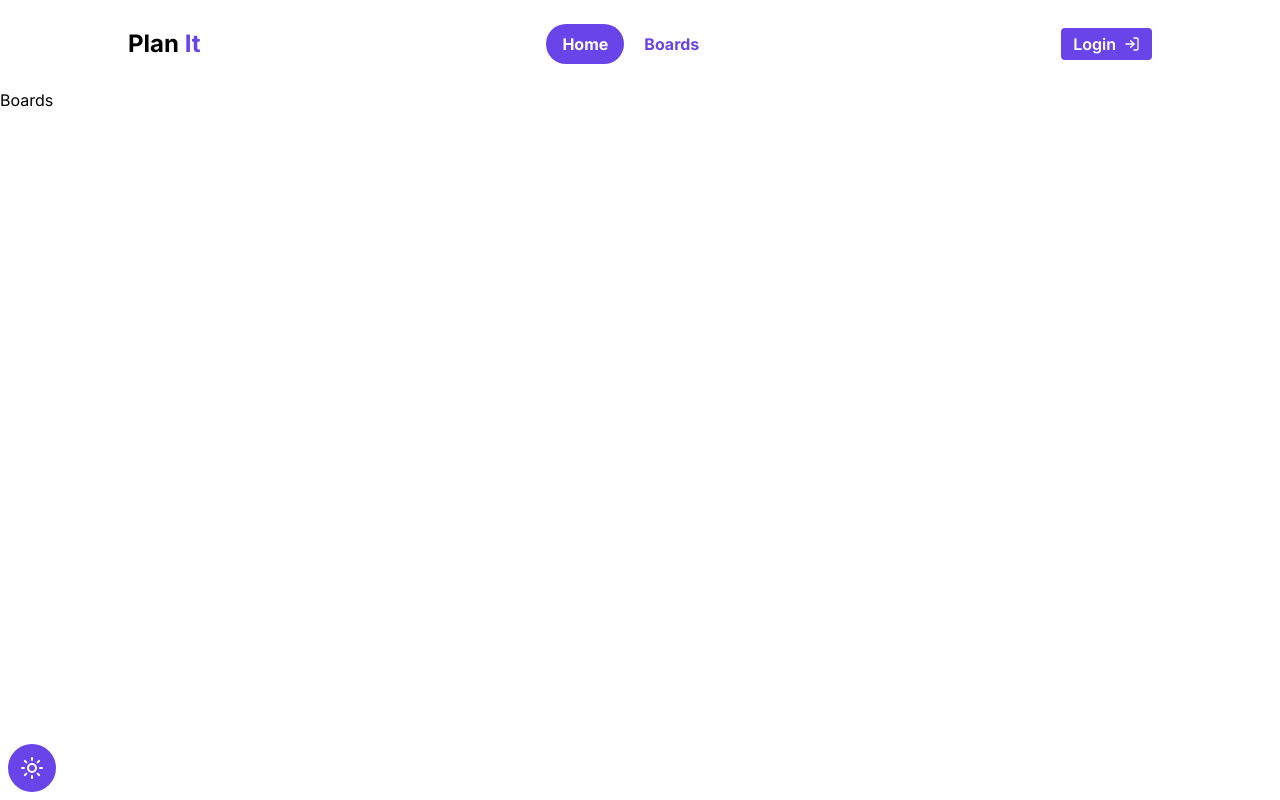
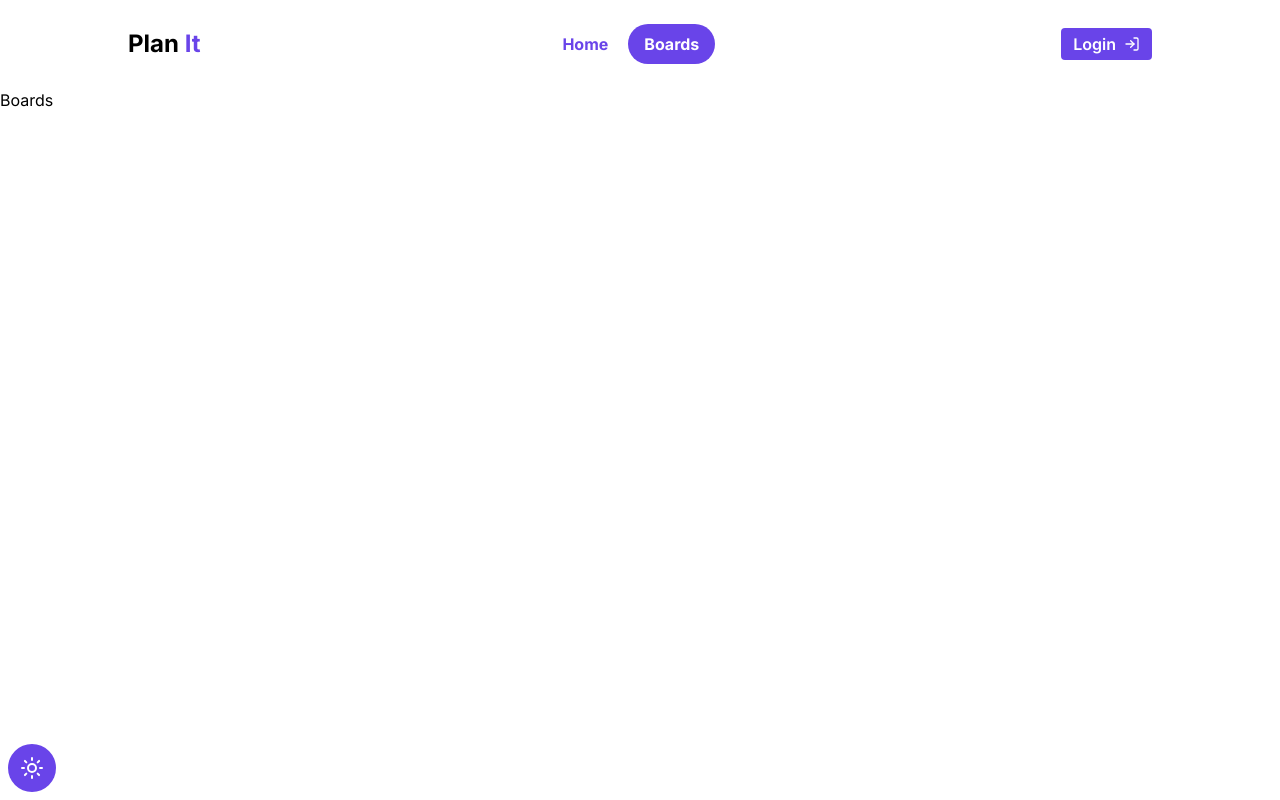
Before and after one commit to AgustinGalante19/plan-it, a Next.js app: page /boards in a window 1280 px wide. Built offline with nearby package versions, Linux system fonts and the light colour scheme; no server answers.

Commit message:
active tab bug fixed

```diff
--- a/src/components/navigation.tsx
+++ b/src/components/navigation.tsx
@@ -2,16 +2,16 @@
 
 import Button from "./ui/button"
 import { LogIn } from "lucide-react"
-import { useState } from "react"
+import { useEffect, useState } from "react"
 import { motion } from "framer-motion"
 import { cn } from "@/utils/cn"
 import Link from "next/link"
-import { useRouter } from "next/navigation"
+import { usePathname, useRouter } from "next/navigation"
 import { UserButton, useAuth } from "@clerk/nextjs"
 
 const tabs = [
-  { label: "Home", id: 0 },
-  { label: "Boards", id: 1 },
+  { label: "Home", id: 0, path: "/" },
+  { label: "Boards", id: 1, path: "/boards" },
 ]
 
 function Navigation() {
@@ -19,6 +19,13 @@ function Navigation() {
   const { push } = useRouter()
 
   const { isSignedIn } = useAuth()
+  const pathname = usePathname()
+
+  useEffect(() => {
+    tabs.forEach(({ path, id }) => {
+      if (path === pathname) setActiveTab(id)
+    })
+  }, [pathname])
 
   return (
     <header className='flex container mx-auto max-w-5xl justify-between py-6 items-center'>
@@ -33,7 +40,10 @@ function Navigation() {
         {tabs.map((tab) => (
           <button
             key={tab.id}
-            onClick={() => setActiveTab(tab.id)}
+            onClick={() => {
+              setActiveTab(tab.id)
+              push(tab.path)
+            }}
             className={cn(
               activeTab === tab.id ? "text-white" : "text-primary",
               "relative rounded-full px-4 py-2 font-bold outline-2 outline-sky-400 focus-visible:outline transition-colors"
```
